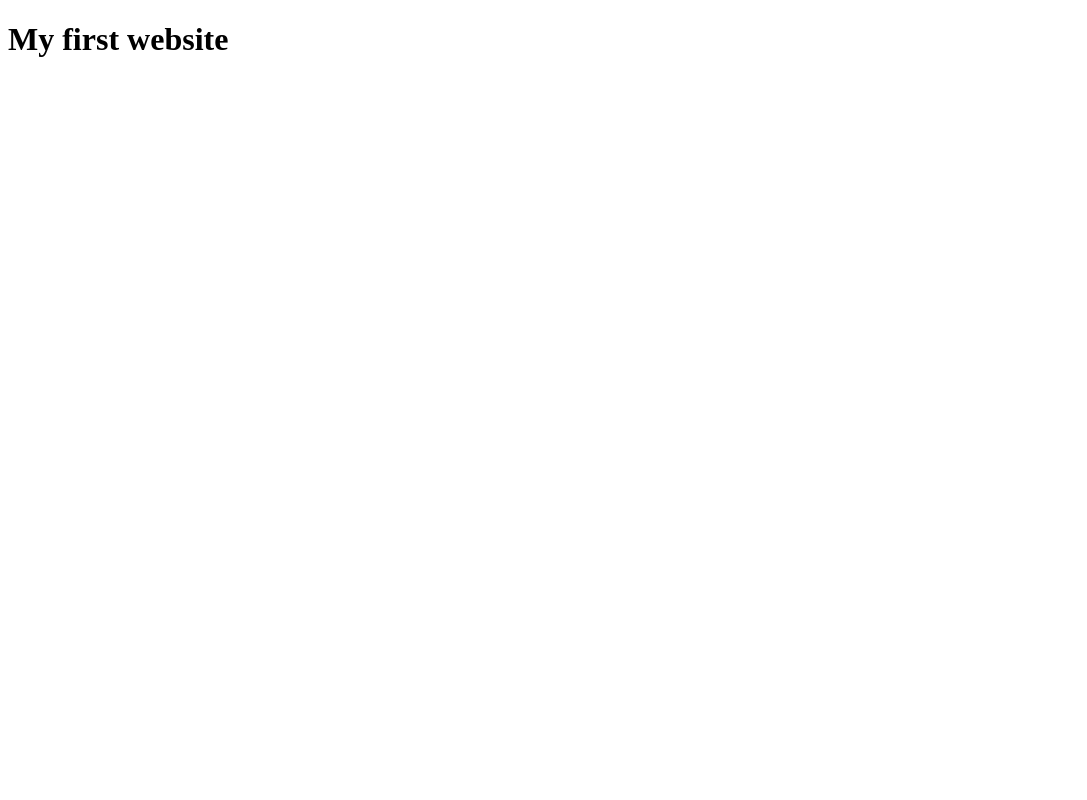
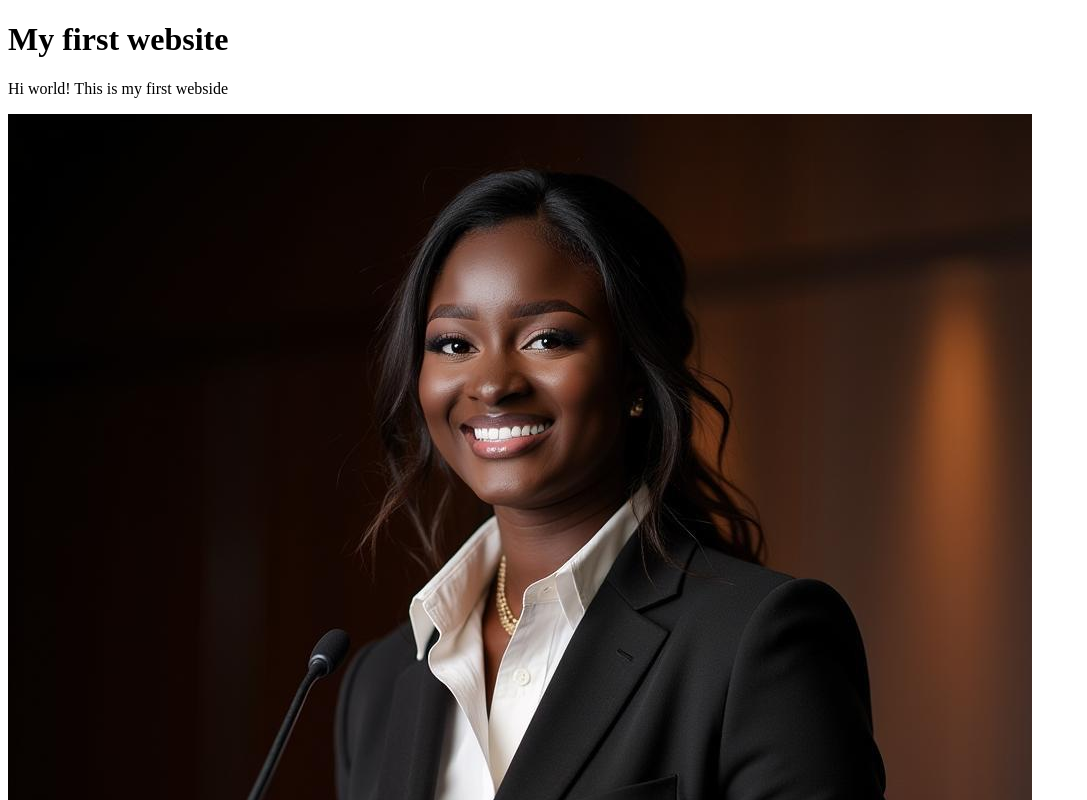
Before and after one commit to Aminalo/testREpo, a plain HTML site: page index.html in a window 1280 px wide. Shown: the top 800 px of the page, without its empty margins (0-1087 px from the left). Drawn offline with Linux system fonts and the light colour scheme.

Commit message:
added a paragraph and a image in my website

```diff
--- a/index.html
+++ b/index.html
@@ -7,5 +7,7 @@
 </head>
 <body>
     <H1>My first website</H1>
+    <p>Hi world! This is my first webside</p>
+    <img src="me.jpeg" alt="">
 </body>
 </html>
```
Also changed, not shown: me.jpeg (added).
